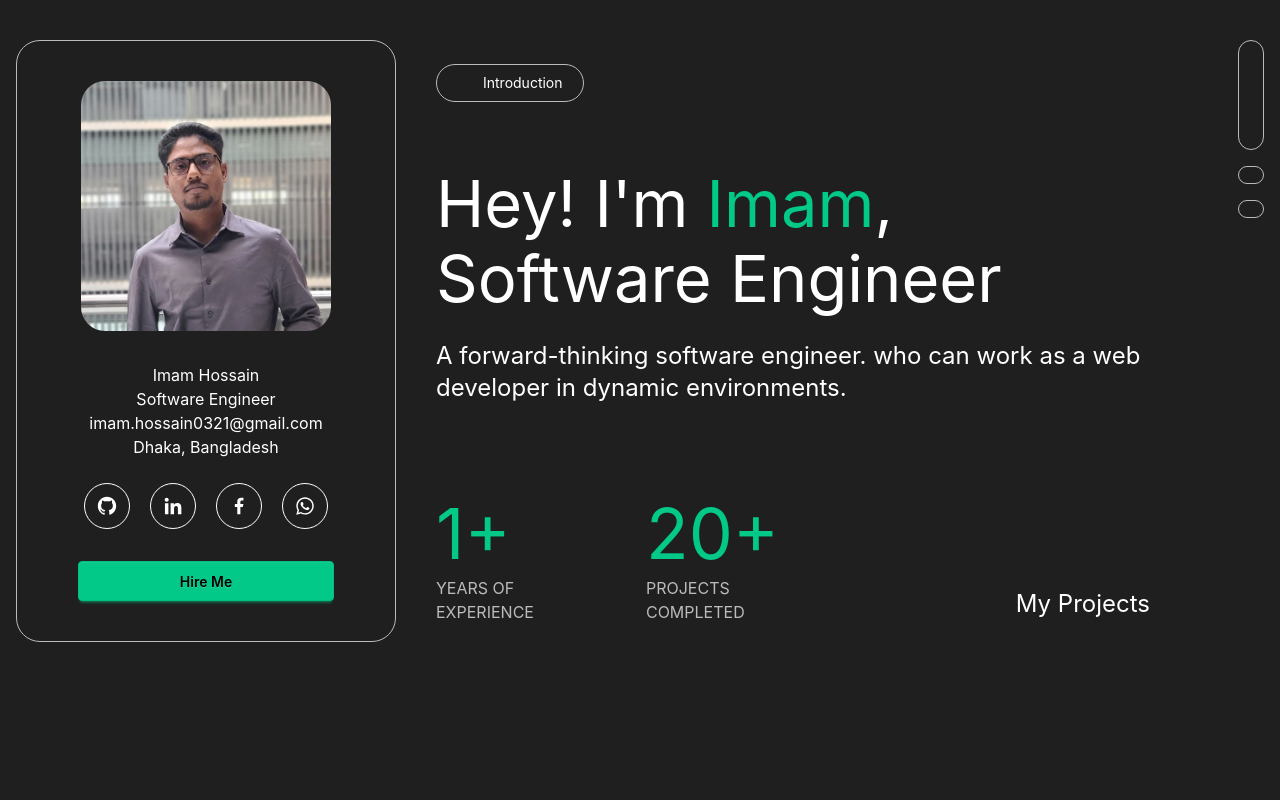
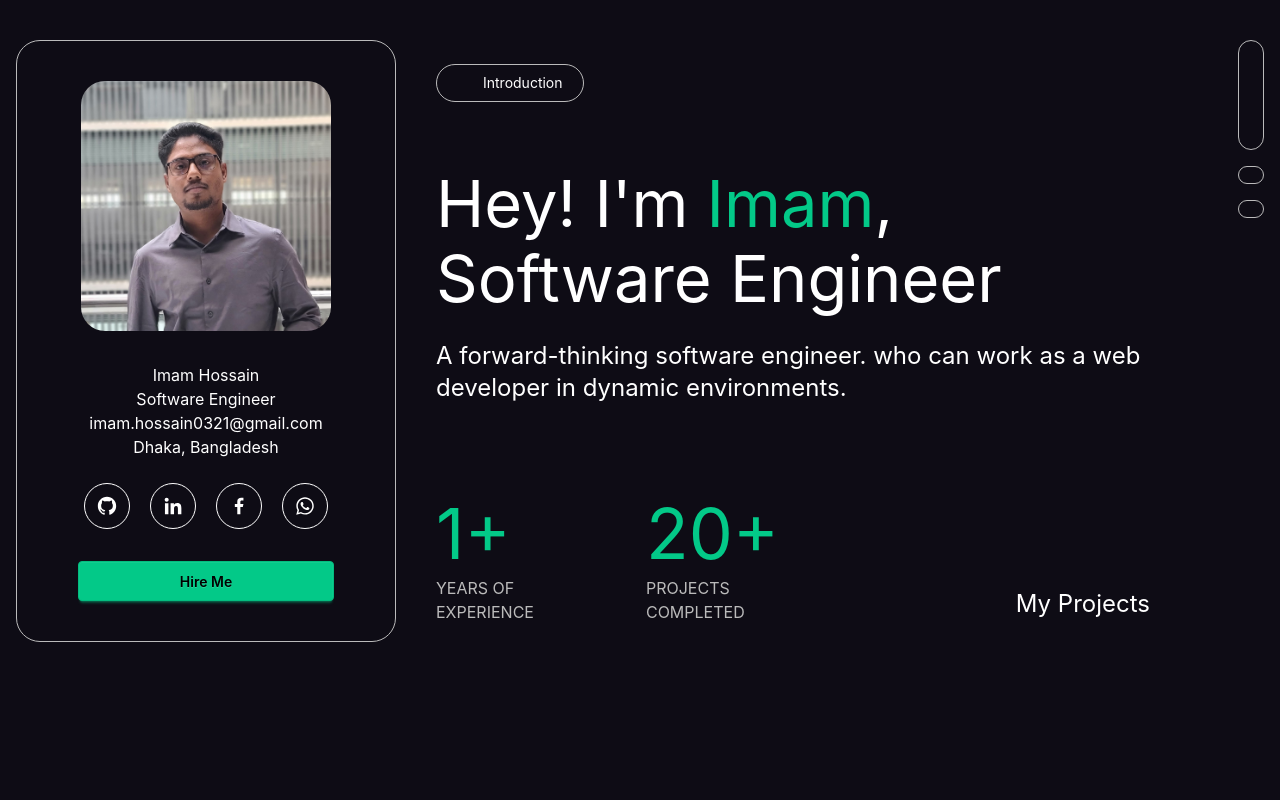
Before and after one commit to imam0321/personal-portfolio, a React (Vite) app: page / in a window 1280 px wide. Shown: the top 800 px of the page. Built offline with nearby package versions, Linux system fonts and the light colour scheme; some icons are missing.

Commit message:
fix: Correct color format for --color-base-100 and update body background color in CSS

```diff
--- a/src/index.css
+++ b/src/index.css
@@ -6,12 +6,12 @@
   --color-secondary: #f6d860;
   --color-accent: #bbb;
   --color-neutral: #fff;
-  --color-base-100: "#1f1f1f";
+  --color-base-100: #1f1f1f;
 }
 
 body {
   margin: 0;
   font-family: "Inter", sans-serif;
-  background-color: #1f1f1f;
+  background-color: #0e0c15;
   color: #fff;
 }
```
